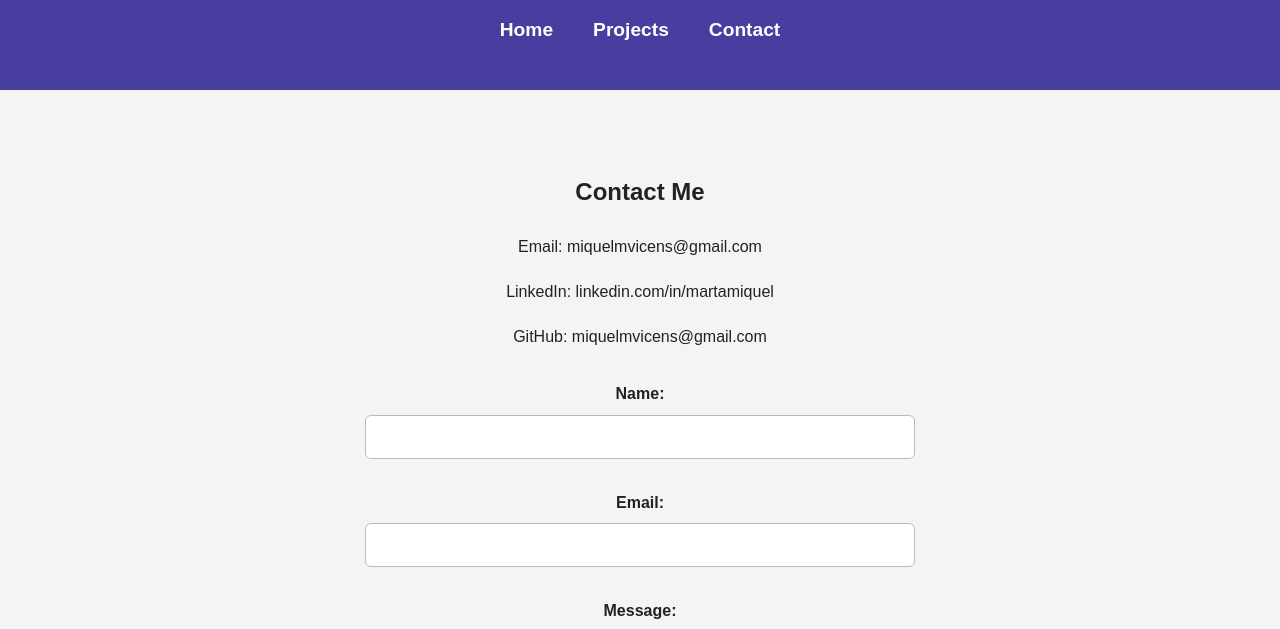
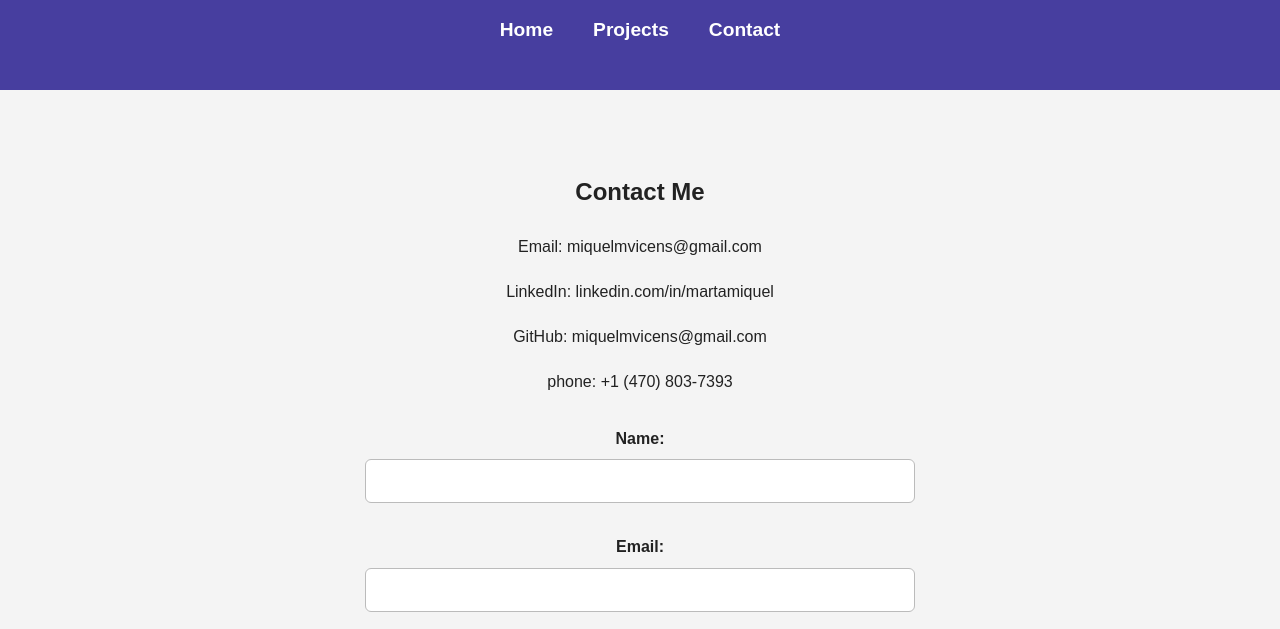
Before and after one commit to marta1246/Professional-Portfolio, a plain HTML site: page contact.html in a window 1280 px wide. Shown: the part 111-740 px from the top of the page. Drawn offline with Linux system fonts and the light colour scheme.

Commit message:
Update contact.html

```diff
--- a/contact.html
+++ b/contact.html
@@ -27,6 +27,7 @@
             <p>Email: miquelmvicens@gmail.com</p>
             <p>LinkedIn: linkedin.com/in/martamiquel</a></p>
             <p>GitHub: miquelmvicens@gmail.com</a></p>
+            <p>phone: +1 (470) 803-7393</a></p>
 
             <form action="https://formspree.io/f/yourform" method="POST">
                 <label for="name">Name:</label>
```
